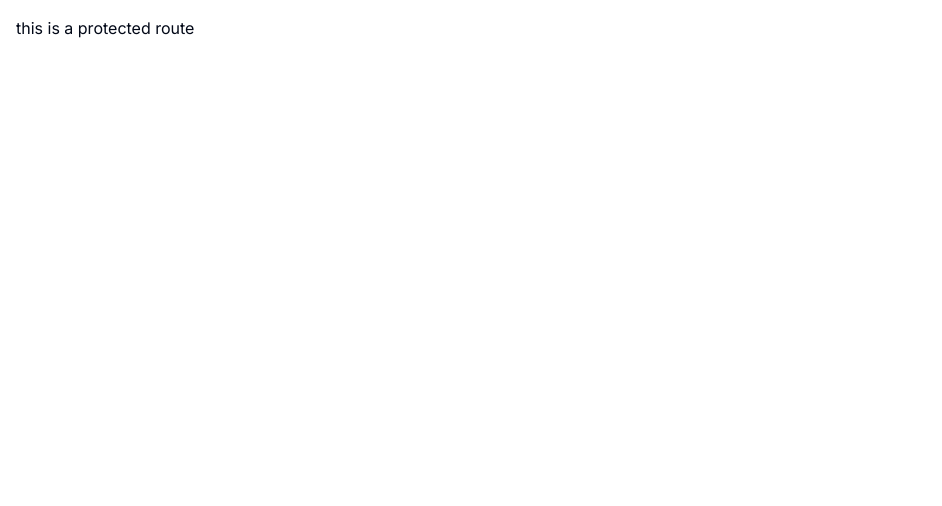
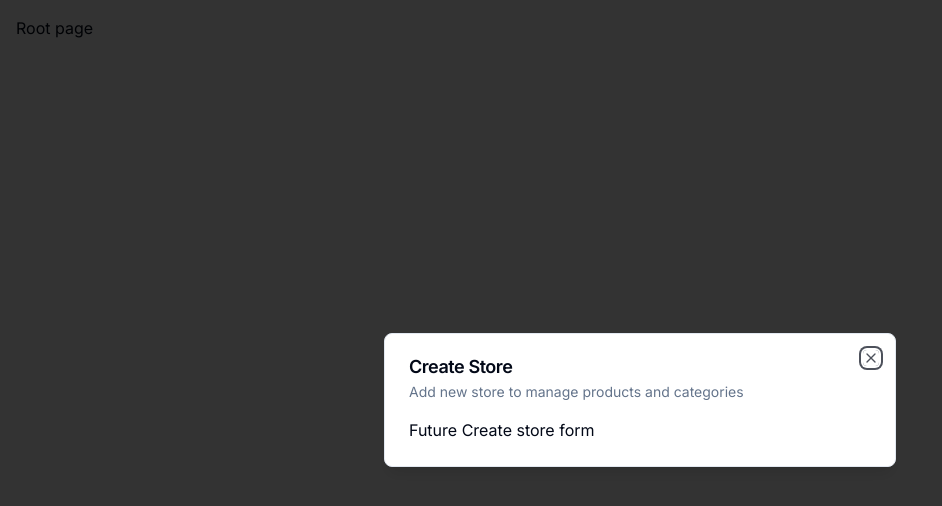
Before and after one commit to MarioRozic/ecommerce-admin, a Next.js app: page / in a window 1280 px wide. Shown: the top 506 px of the page, without its empty margins (0-942 px from the left). Built offline with nearby package versions, Linux system fonts and the light colour scheme.

Commit message:
:sparkles: Adding modal provider

```diff
--- a/app/(root)/page.tsx
+++ b/app/(root)/page.tsx
@@ -1,12 +1,24 @@
+"use client"
 import { Button } from "@/components/ui/button"
+import { Modal } from "@/components/ui/modal"
+import { useStoreModal } from "@/hooks/use-store-modal"
 import { UserButton } from "@clerk/nextjs"
 import Image from "next/image"
+import { useEffect } from "react"
 
 export default function SetupPage() {
+  const onOpen = useStoreModal((state) => state.onOpen)
+  const isOpen = useStoreModal((state) => state.isOpen)
+
+  useEffect(() => {
+    if (!isOpen) {
+      onOpen()
+    }
+  }, [isOpen, onOpen])
+
   return (
     <>
-      <div className="p-4">this is a protected route</div>
-      <UserButton afterSignOutUrl="/" />
+      <div className="p-4">Root page</div>
     </>
   )
 }
--- a/app/layout.tsx
+++ b/app/layout.tsx
@@ -2,6 +2,7 @@
 import { Inter } from "next/font/google"
 import "./globals.css"
 import { ClerkProvider } from "@clerk/nextjs"
+import { ModalProvider } from "@/providers/modal-provider"
 
 const inter = Inter({ subsets: ["latin"] })
 
@@ -18,7 +19,10 @@
   return (
     <ClerkProvider>
       <html lang="en">
-        <body className={inter.className}>{children}</body>
+        <body className={inter.className}>
+          <ModalProvider />
+          {children}
+        </body>
       </html>
     </ClerkProvider>
   )
--- /dev/null
+++ b/components/modals/store-modal.tsx
@@ -0,0 +1,19 @@
+"use client"
+
+import { useStoreModal } from "@/hooks/use-store-modal"
+import { Modal } from "@/components/ui/modal"
+
+export const StoreModal = () => {
+  const storeModal = useStoreModal()
+
+  return (
+    <Modal
+      title="Create Store"
+      description="Add new store to manage products and categories"
+      isOpen={storeModal.isOpen}
+      onClose={storeModal.onClose}
+    >
+      Future Create store form
+    </Modal>
+  )
+}
--- /dev/null
+++ b/components/ui/dialog.tsx
@@ -0,0 +1,122 @@
+"use client"
+
+import * as React from "react"
+import * as DialogPrimitive from "@radix-ui/react-dialog"
+import { X } from "lucide-react"
+
+import { cn } from "@/lib/utils"
+
+const Dialog = DialogPrimitive.Root
+
+const DialogTrigger = DialogPrimitive.Trigger
+
+const DialogPortal = DialogPrimitive.Portal
+
+const DialogClose = DialogPrimitive.Close
+
+const DialogOverlay = React.forwardRef<
+  React.ElementRef<typeof DialogPrimitive.Overlay>,
+  React.ComponentPropsWithoutRef<typeof DialogPrimitive.Overlay>
+>(({ className, ...props }, ref) => (
+  <DialogPrimitive.Overlay
+    ref={ref}
+    className={cn(
+      "fixed inset-0 z-50 bg-black/80  data-[state=open]:animate-in data-[state=closed]:animate-out data-[state=closed]:fade-out-0 data-[state=open]:fade-in-0",
+      className
+    )}
+    {...props}
+  />
+))
+DialogOverlay.displayName = DialogPrimitive.Overlay.displayName
+
+const DialogContent = React.forwardRef<
+  React.ElementRef<typeof DialogPrimitive.Content>,
+  React.ComponentPropsWithoutRef<typeof DialogPrimitive.Content>
+>(({ className, children, ...props }, ref) => (
+  <DialogPortal>
+    <DialogOverlay />
+    <DialogPrimitive.Content
+      ref={ref}
+      className={cn(
+        "fixed left-[50%] top-[50%] z-50 grid w-full max-w-lg translate-x-[-50%] translate-y-[-50%] gap-4 border bg-background p-6 shadow-lg duration-200 data-[state=open]:animate-in data-[state=closed]:animate-out data-[state=closed]:fade-out-0 data-[state=open]:fade-in-0 data-[state=closed]:zoom-out-95 data-[state=open]:zoom-in-95 data-[state=closed]:slide-out-to-left-1/2 data-[state=closed]:slide-out-to-top-[48%] data-[state=open]:slide-in-from-left-1/2 data-[state=open]:slide-in-from-top-[48%] sm:rounded-lg",
+        className
+      )}
+      {...props}
+    >
+      {children}
+      <DialogPrimitive.Close className="absolute right-4 top-4 rounded-sm opacity-70 ring-offset-background transition-opacity hover:opacity-100 focus:outline-none focus:ring-2 focus:ring-ring focus:ring-offset-2 disabled:pointer-events-none data-[state=open]:bg-accent data-[state=open]:text-muted-foreground">
+        <X className="h-4 w-4" />
+        <span className="sr-only">Close</span>
+      </DialogPrimitive.Close>
+    </DialogPrimitive.Content>
+  </DialogPortal>
+))
+DialogContent.displayName = DialogPrimitive.Content.displayName
+
+const DialogHeader = ({
+  className,
+  ...props
+}: React.HTMLAttributes<HTMLDivElement>) => (
+  <div
+    className={cn(
+      "flex flex-col space-y-1.5 text-center sm:text-left",
+      className
+    )}
+    {...props}
+  />
+)
+DialogHeader.displayName = "DialogHeader"
+
+const DialogFooter = ({
+  className,
+  ...props
+}: React.HTMLAttributes<HTMLDivElement>) => (
+  <div
+    className={cn(
+      "flex flex-col-reverse sm:flex-row sm:justify-end sm:space-x-2",
+      className
+    )}
+    {...props}
+  />
+)
+DialogFooter.displayName = "DialogFooter"
+
+const DialogTitle = React.forwardRef<
+  React.ElementRef<typeof DialogPrimitive.Title>,
+  React.ComponentPropsWithoutRef<typeof DialogPrimitive.Title>
+>(({ className, ...props }, ref) => (
+  <DialogPrimitive.Title
+    ref={ref}
+    className={cn(
+      "text-lg font-semibold leading-none tracking-tight",
+      className
+    )}
+    {...props}
+  />
+))
+DialogTitle.displayName = DialogPrimitive.Title.displayName
+
+const DialogDescription = React.forwardRef<
+  React.ElementRef<typeof DialogPrimitive.Description>,
+  React.ComponentPropsWithoutRef<typeof DialogPrimitive.Description>
+>(({ className, ...props }, ref) => (
+  <DialogPrimitive.Description
+    ref={ref}
+    className={cn("text-sm text-muted-foreground", className)}
+    {...props}
+  />
+))
+DialogDescription.displayName = DialogPrimitive.Description.displayName
+
+export {
+  Dialog,
+  DialogPortal,
+  DialogOverlay,
+  DialogClose,
+  DialogTrigger,
+  DialogContent,
+  DialogHeader,
+  DialogFooter,
+  DialogTitle,
+  DialogDescription,
+}
--- /dev/null
+++ b/components/ui/modal.tsx
@@ -0,0 +1,43 @@
+"use client"
+
+import {
+  Dialog,
+  DialogContent,
+  DialogDescription,
+  DialogHeader,
+  DialogTitle,
+} from "@/components/ui/dialog"
+
+interface ModalProps {
+  title: string
+  description: string
+  isOpen: boolean
+  onClose: () => void
+  children: React.ReactNode
+}
+
+export const Modal: React.FC<ModalProps> = ({
+  title,
+  description,
+  isOpen,
+  onClose,
+  children,
+}) => {
+  const onChange = (open: boolean) => {
+    if (!open) {
+      onClose()
+    }
+  }
+
+  return (
+    <Dialog open={isOpen} onOpenChange={onChange}>
+      <DialogContent>
+        <DialogHeader>
+          <DialogTitle>{title}</DialogTitle>
+          <DialogDescription>{description}</DialogDescription>
+        </DialogHeader>
+        <div>{children}</div>
+      </DialogContent>
+    </Dialog>
+  )
+}
--- /dev/null
+++ b/hooks/use-store-modal.tsx
@@ -0,0 +1,13 @@
+import { create } from "zustand"
+
+interface useStoreModalStore {
+  isOpen: boolean
+  onOpen: () => void
+  onClose: () => void
+}
+
+export const useStoreModal = create<useStoreModalStore>((set) => ({
+  isOpen: false,
+  onOpen: () => set({ isOpen: true }),
+  onClose: () => set({ isOpen: false }),
+}))
--- a/package.json
+++ b/package.json
@@ -10,6 +10,7 @@
   },
   "dependencies": {
     "@clerk/nextjs": "^4.29.7",
+    "@radix-ui/react-dialog": "^1.0.5",
     "@radix-ui/react-slot": "^1.0.2",
     "class-variance-authority": "^0.7.0",
     "clsx": "^2.1.0",
@@ -18,7 +19,8 @@
     "react": "^18",
     "react-dom": "^18",
     "tailwind-merge": "^2.2.1",
-    "tailwindcss-animate": "^1.0.7"
+    "tailwindcss-animate": "^1.0.7",
+    "zustand": "^4.5.1"
   },
   "devDependencies": {
     "@types/node": "^20",
--- /dev/null
+++ b/providers/modal-provider.tsx
@@ -0,0 +1,22 @@
+"use client"
+
+import { StoreModal } from "@/components/modals/store-modal"
+import { useEffect, useState } from "react"
+
+export const ModalProvider = () => {
+  const [isMounted, setIsMounted] = useState(false)
+
+  useEffect(() => {
+    setIsMounted(true)
+  }, [])
+
+  if (!isMounted) {
+    return null
+  }
+
+  return (
+    <>
+      <StoreModal />
+    </>
+  )
+}
```
Also changed, not shown: 1 other file (tests, documents, lock files or other folders).
